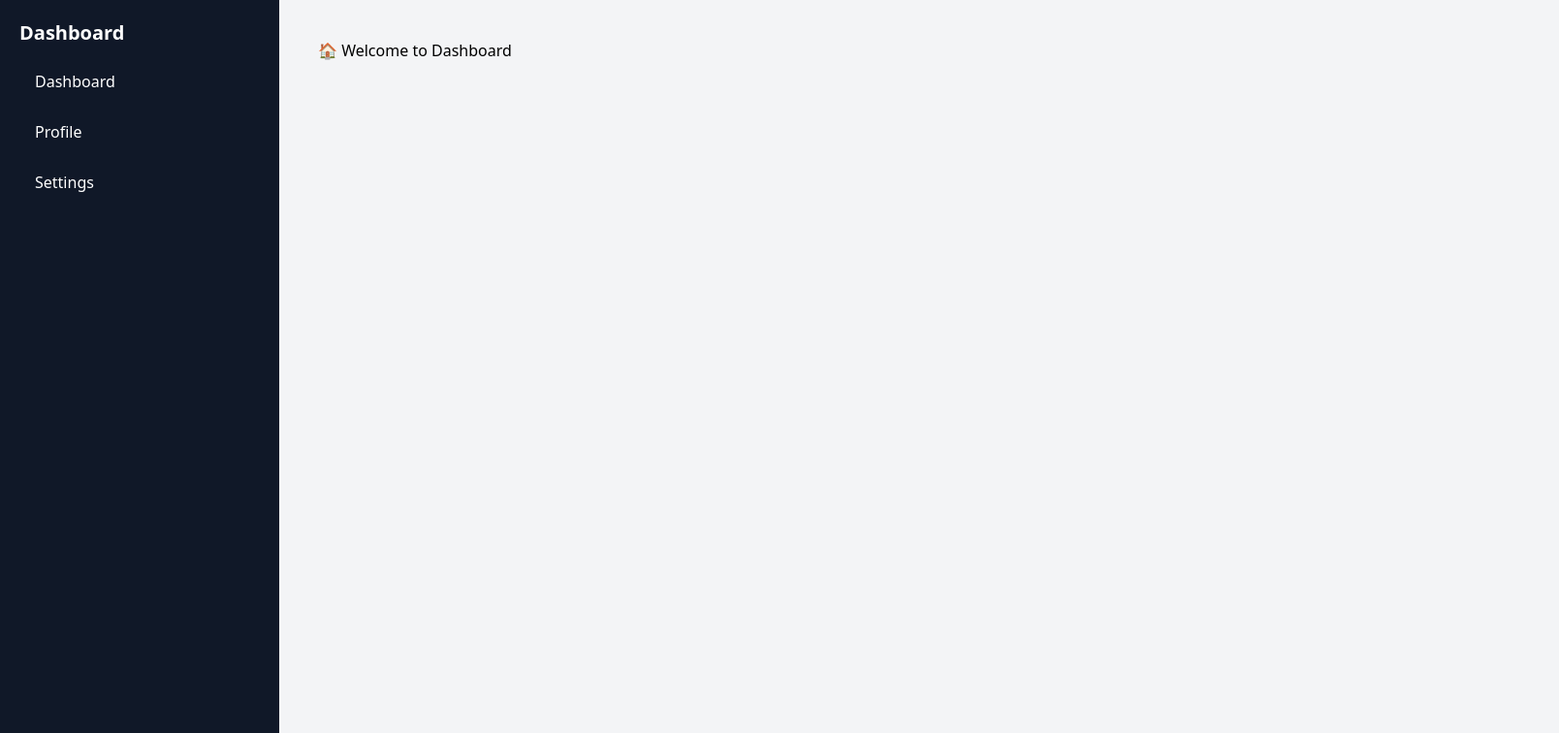
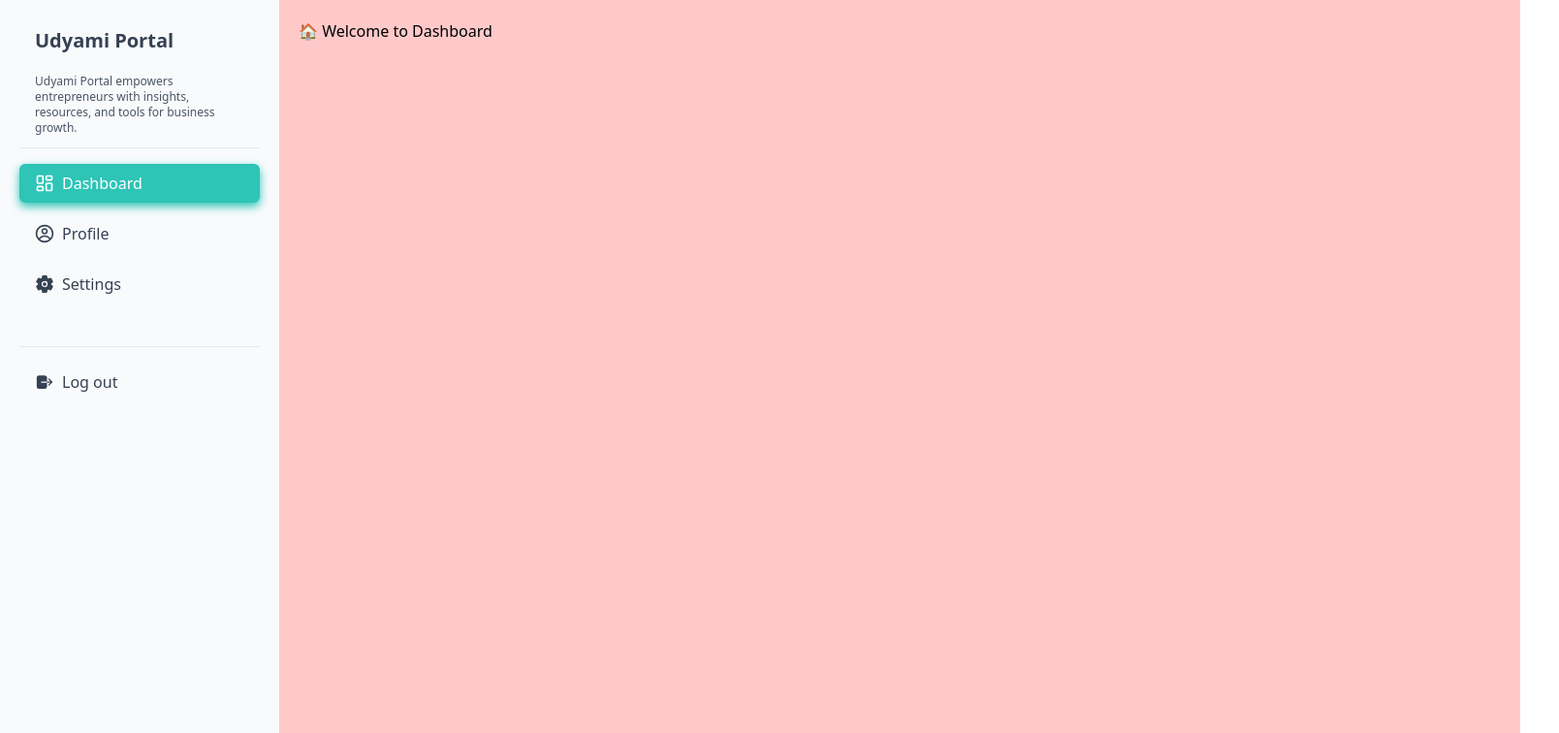
Before and after one commit to aadi347/Udyami, a React (Vite) app in the folder frontend/: page / in a window 1280 px wide. Shown: the top 756 px of the page at 97% size, 1608 px wide, since content can reach past the window. Built offline with nearby package versions, Linux system fonts and the light colour scheme.

Commit message:
left bar commit

```diff
--- a/frontend/src/components/DashboardPages/Dashboard.jsx
+++ b/frontend/src/components/DashboardPages/Dashboard.jsx
@@ -2,7 +2,7 @@
 import React from "react";
 
 const Dashboard = () => {
-  return <div className="p-5 h-screen w-screen">🏠 Welcome to Dashboard</div>;
+  return <div className="p-5 bg-red-200 h-screen w-screen">🏠 Welcome to Dashboard</div>;
 };
 
 export default Dashboard;
--- a/frontend/src/components/DashboardPages/Profile.jsx
+++ b/frontend/src/components/DashboardPages/Profile.jsx
@@ -1,8 +1,8 @@
-// src/pages/Profile.jsx
+
 import React from "react";
 
 const Profile = () => {
-  return <div className="p-5">👤 Profile Page</div>;
+  return <div className="bg-amber-200 p-5 h-screen w-screen">👤 Profile Page</div>;
 };
 
 export default Profile;
--- a/frontend/src/components/DashboardPages/Settings.jsx
+++ b/frontend/src/components/DashboardPages/Settings.jsx
@@ -2,7 +2,7 @@
 import React from "react";
 
 const Settings = () => {
-  return <div className="p-5 h-screen w-screen">⚙️ Settings Page</div>;
+  return <div className="p-5 h-screen bg-white w-screen">⚙️ Settings Page</div>;
 };
 
 export default Settings;
--- a/frontend/src/components/Home.jsx
+++ b/frontend/src/components/Home.jsx
@@ -14,7 +14,7 @@ const Home = () => {
       <LeftBar setPage={setPage} />
 
       {/* Right bar taking full remaining space */}
-      <div className="flex-1 bg-gray-100 p-5">
+      <div className="flex-1 bg-gray-100">
         {page === "dashboard" && <Dashboard />}
         {page === "profile" && <Profile />}
         {page === "settings" && <Settings />}
--- a/frontend/src/components/LeftBar.jsx
+++ b/frontend/src/components/LeftBar.jsx
@@ -1,18 +1,66 @@
-// src/components/Sidebar.jsx
-import React from "react";
+import React, { useState } from "react";
+import { LuLayoutDashboard } from "react-icons/lu";
+import { CgProfile } from "react-icons/cg";
+import { IoSettings, IoLogOut } from "react-icons/io5";
 
 const LeftBar = ({ setPage }) => {
+  const [activePage, setActivePage] = useState("dashboard"); // Track active page
+
+  const handleClick = (page) => {
+    setPage(page);
+    setActivePage(page);
+  };
+
   return (
-    <div className="w-2xs h-screen bg-gray-900 text-white p-5">
-      <h2 className="text-xl font-bold mb-4">Dashboard</h2>
-      <button onClick={() => setPage("dashboard")} className="block mb-3 w-full text-left px-4 py-2 hover:bg-gray-700">
-        Dashboard
+    <div className="w-2xs h-screen bg-slate-50 text-white p-5">
+      <h2 className="text-xl text-gray-700 font-bold px-4 mb-2 mt-2">Udyami Portal</h2>
+      <p className="text-gray-600 border-gray-200 mb-4 text-xs border-b px-4 py-3">
+      Udyami Portal empowers entrepreneurs with insights, resources, and tools for business growth.
+      </p>
+
+      {/* Dashboard Button */}
+      <button
+        onClick={() => handleClick("dashboard")}
+        className={`flex items-center gap-2 mb-3 w-full text-left rounded-md px-4 py-2 ${
+          activePage === "dashboard" ? "bg-[#2ec4b6] shadow-[0_4px_10px_#2ec4b6]" : "bg-transparent text-gray-700"
+        } hover:bg-gray-200`}
+      >
+        <LuLayoutDashboard size={20} />
+        <span>Dashboard</span>
       </button>
-      <button onClick={() => setPage("profile")} className="block mb-3 w-full text-left px-4 py-2 hover:bg-gray-700">
-        Profile
+
+      {/* Profile Button */}
+      <button
+        onClick={() => handleClick("profile")}
+        className={`flex items-center gap-2 mb-3 w-full text-left px-4 py-2 rounded-md ${
+          activePage === "profile" ? "bg-[#2ec4b6] shadow-[0_4px_10px_#2ec4b6]" : "bg-transparent text-gray-700"
+        } hover:bg-gray-200`}
+      >
+        <CgProfile size={20} />
+        <span>Profile</span>
       </button>
-      <button onClick={() => setPage("settings")} className="block w-full text-left px-4 py-2 hover:bg-gray-700">
-        Settings
+
+      {/* Settings Button */}
+      <button
+        onClick={() => handleClick("settings")}
+        className={`flex items-center gap-2 w-full rounded-md text-left px-4 py-2 ${
+          activePage === "settings" ? "bg-[#2ec4b6] shadow-[0_4px_10px_#2ec4b6]" : "bg-transparent text-gray-700"
+        } hover:bg-gray-200`}
+      >
+        <IoSettings size={20} />
+        <span>Settings</span>
+      </button>
+
+      <p className="text-gray-200 mb-4 text-xs border-b px-4 py-3 mt-5"></p>
+
+      {/* Logout Button (No active state for logout) */}
+      <button
+        className={`flex items-center gap-2 w-full rounded-md text-left px-4 py-2 ${
+          activePage === "settings" ? "bg-[#2ec4b6] shadow-[0_4px_10px_#2ec4b6]" : "bg-transparent text-gray-700"
+        } hover:bg-gray-200`}
+      >
+        <IoLogOut size={20} />
+        <span>Log out</span>
       </button>
     </div>
   );
```
